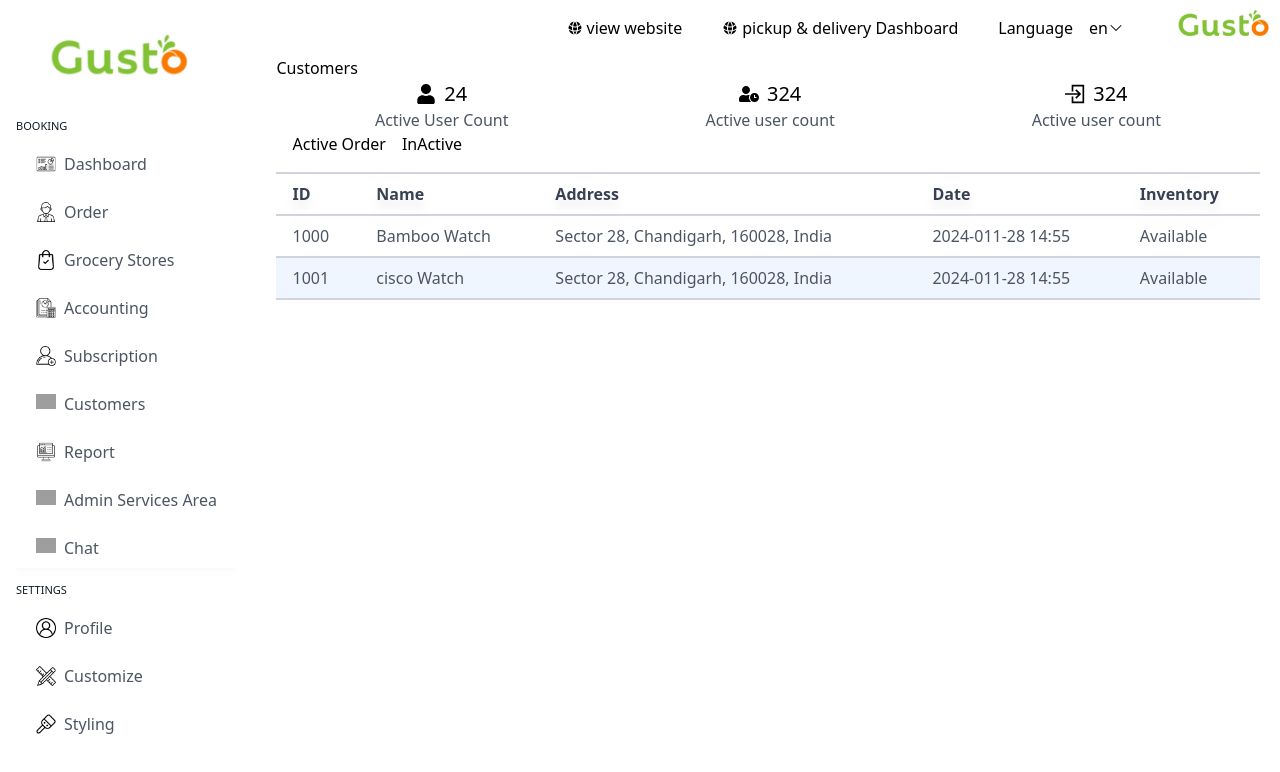
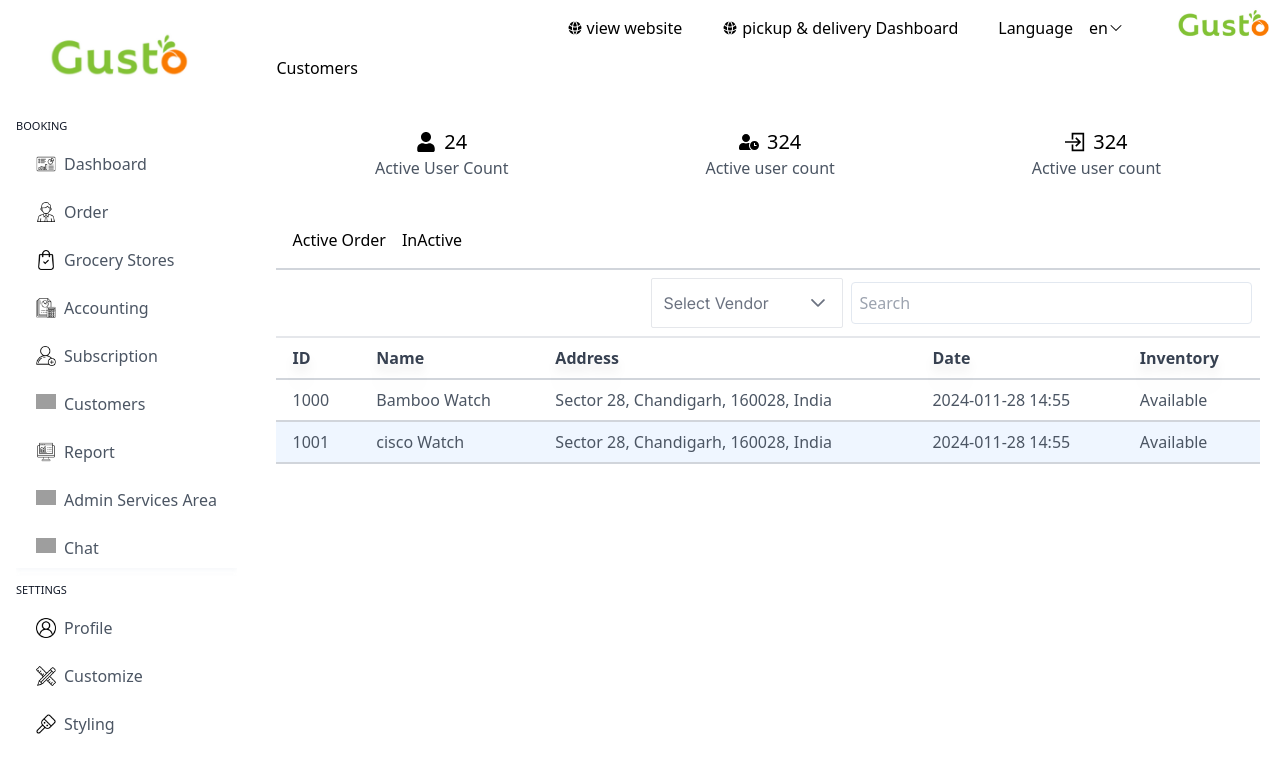
Before and after one commit to Blessino/gusto-dashboard, a React (Vite) app: page /customers in a window 1280 px wide. Both pictures are taken after a click on the button "InActive". Shown: the top 772 px of the page. Built offline with nearby package versions, Linux system fonts and the light colour scheme; grey boxes are pictures that could not be loaded.

Commit message:
customer page search and vendor dropdown is created

```diff
--- a/src/pages/Customers.jsx
+++ b/src/pages/Customers.jsx
@@ -20,9 +20,9 @@ function Customers() {
 
   return (
     <div className="m-auto w-[96%] pt-4">
-      <section>
+      <section className=''>
         <h1>Customers</h1>
-        <div className="flex items-center justify-around">
+        <div className="flex items-center justify-around py-12">
           <div>
             <span className="flex items-center justify-center gap-2 text-xl">
               <FaUser />
--- a/src/ui/Dropdown.jsx
+++ b/src/ui/Dropdown.jsx
@@ -34,7 +34,7 @@ export function DropdownList() {
   const [selectedVendor, setSelectedVendor] = useState(null);
 
   return (
-    <div className=" justify-content-center flex">
+    <div className=" justify-content-center flex border rounded-sm">
       <Dropdown
         value={selectedVendor}
         onChange={(e) => setSelectedVendor(e.value)}
--- a/src/ui/customer/GlobleFilter.jsx
+++ b/src/ui/customer/GlobleFilter.jsx
@@ -1,10 +1,16 @@
-import React from "react";
+import React from 'react';
 
-function GlobleFilter({filter, setFilter}) {
-    return <span>
-        Search:{''}
-        <input value={filter} onChange={(e) => setFilter(e.target.value)} />
-  </span>;
+function GlobleFilter({ filter, setFilter }) {
+  return (
+    <span className="">
+      <input
+        value={filter}
+        onChange={(e) => setFilter(e.target.value)}
+        placeholder="Search"
+        className="rounded border-[1.5px] border-slate-200 py-2 pl-2 pr-40"
+      />
+    </span>
+  );
 }
 
 export default GlobleFilter;
--- a/src/ui/customer/InActive.jsx
+++ b/src/ui/customer/InActive.jsx
@@ -1,7 +1,10 @@
 import React, { useMemo } from 'react';
-import { useTable, useSortBy } from 'react-table';
+import { useTable, useSortBy, useGlobalFilter } from 'react-table';
 import { ProductService } from '../../data/ProductService';
 import { COLOUMS } from './Coloum';
+import GlobleFilter from './GlobleFilter';
+import { DropdownList } from '../Dropdown';
+
 
 function InActive() {
   // Memoize columns and data
@@ -9,11 +12,28 @@ function InActive() {
   const data = useMemo(() => ProductService, []);
 
   // Create the table instance
-  const { getTableProps, getTableBodyProps, headerGroups, rows, prepareRow } =
-    useTable({ columns, data }, useSortBy);
+  const {
+    getTableProps,
+    getTableBodyProps,
+    headerGroups,
+    rows,
+    prepareRow,
+    state,
+    setGlobalFilter,
+  } = useTable({ columns, data }, useGlobalFilter, useSortBy);
+
+  const { globalFilter } = state;
 
   return (
-    <table {...getTableProps()} className=" min-w-full">
+    <>
+      <div className="flex items-center justify-end gap-2 border-b-2 p-2">
+        <span className="w-48 ">
+          <DropdownList />
+        </span>
+        <GlobleFilter filter={globalFilter} setFilter={setGlobalFilter} />
+      </div>
+
+      <table {...getTableProps()} className="min-w-full">
         <thead className="table-auto border-collapse border-b-2 border-gray-300 shadow-slate-800 drop-shadow-xl">
           {headerGroups.map((headerGroup) => (
             <tr {...headerGroup.getHeaderGroupProps()} key={headerGroup.id}>
@@ -24,7 +44,13 @@ function InActive() {
                   className="px-4 py-2 text-left font-semibold text-gray-700"
                 >
                   {column.render('Header')}
-                <span>{column.isSorted ? (column.isSortedDesc ? "⬇" : "⬆" ) : " " }</span>
+                  <span>
+                    {column.isSorted
+                      ? column.isSortedDesc
+                        ? '⬇'
+                        : '⬆'
+                      : ' '}
+                  </span>
                 </th>
               ))}
             </tr>
@@ -53,6 +79,7 @@ function InActive() {
           })}
         </tbody>
       </table>
+    </>
   );
 }
 
```
Lines whose indentation alone changed are shown as unchanged.
